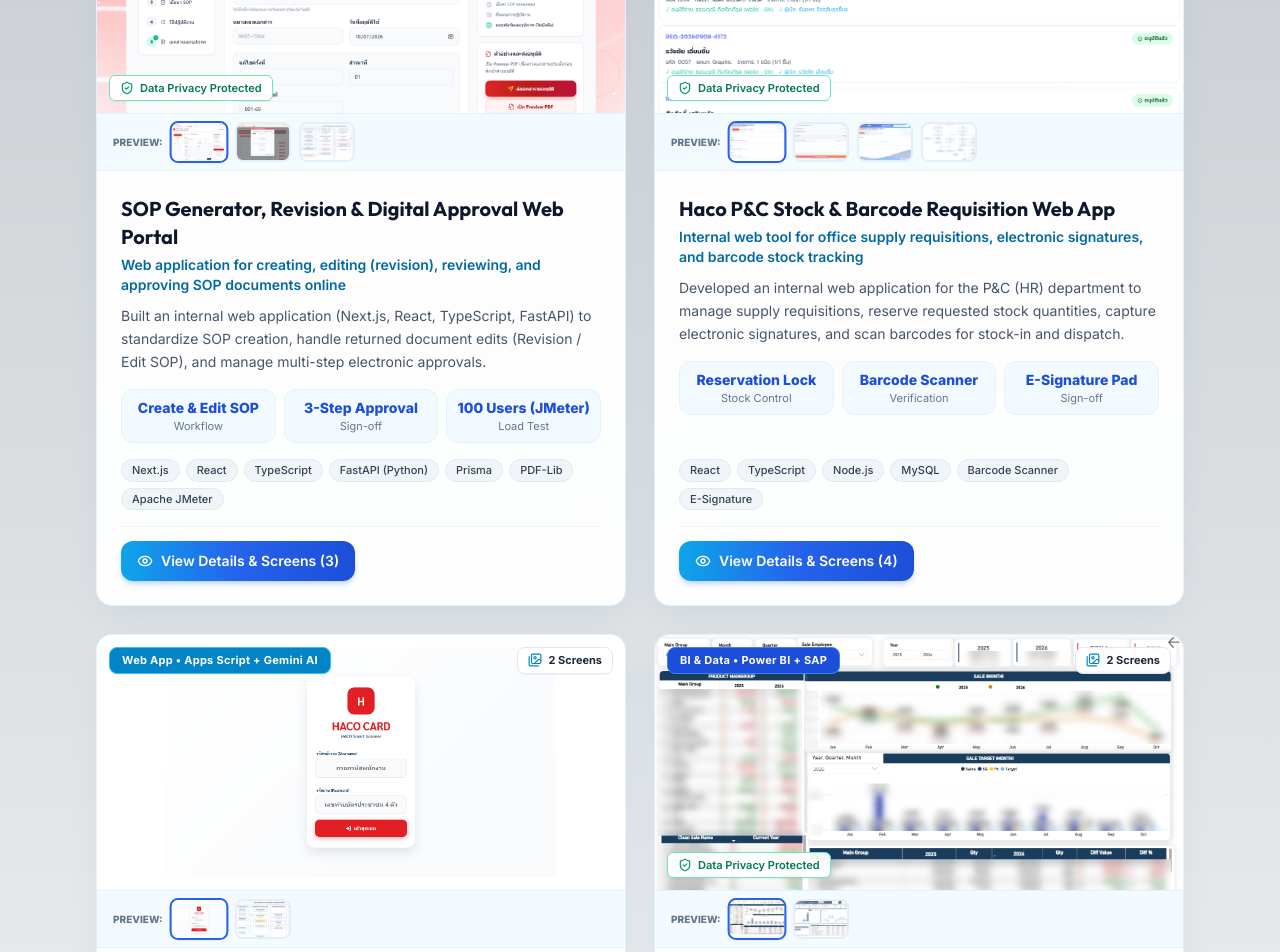
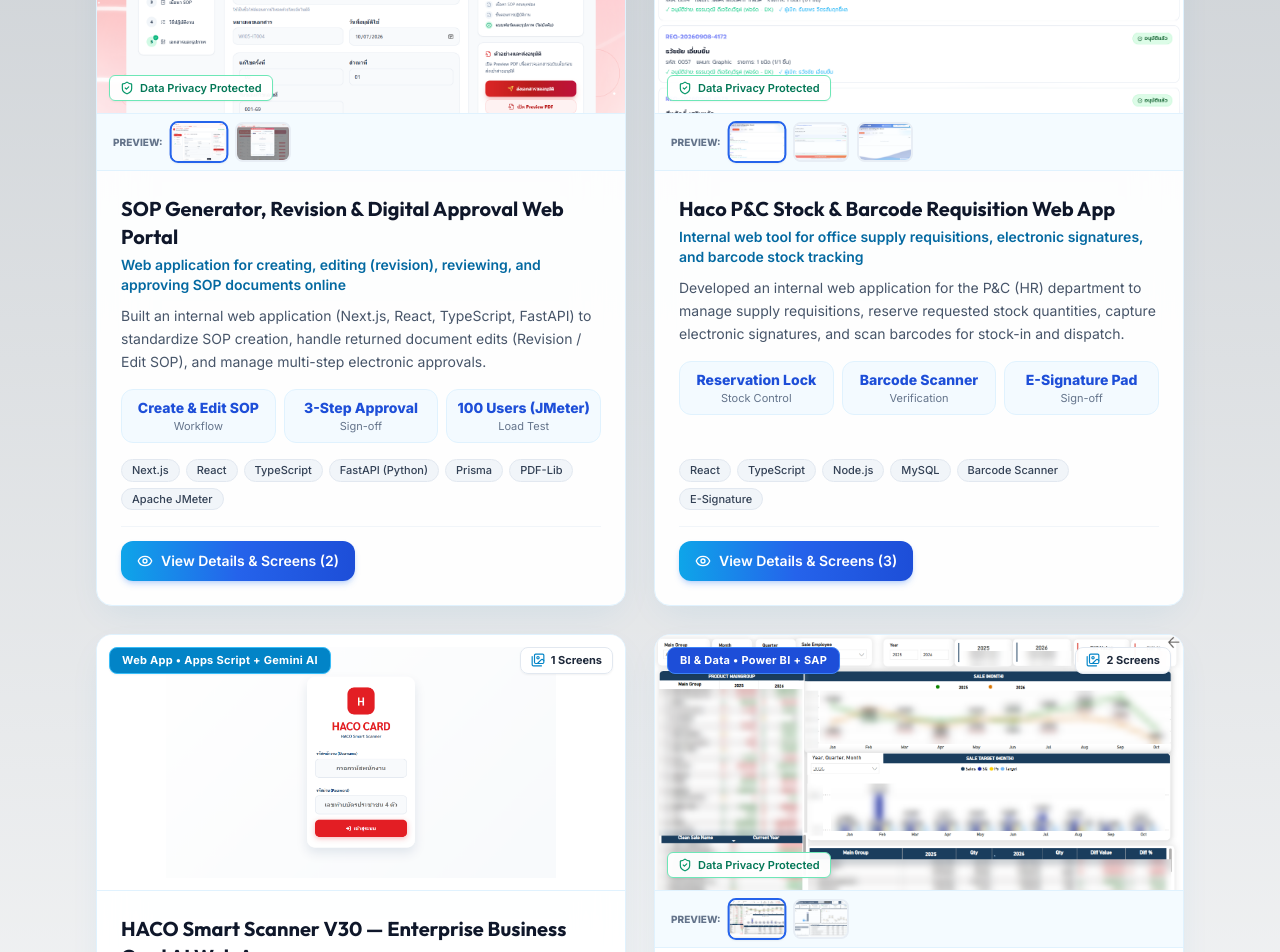
Before and after one commit to Fordhandsome/Achievement, a React (Vite) app in the folder website/: page / in a window 1280 px wide. Shown: the part 1380-2332 px from the top of the page. Built offline with nearby package versions, Linux system fonts and the light colour scheme.

Commit message:
chore: remove all Draw.io workflow diagrams as requested, focus strictly on real Web UI screens

```diff
--- a/website/src/components/ActivityGallery.tsx
+++ b/website/src/components/ActivityGallery.tsx
@@ -5,7 +5,7 @@
 
 export interface GalleryPhoto {
   id: string;
-  category: 'webapp' | 'workflow' | 'training' | 'dashboard';
+  category: 'webapp' | 'training' | 'dashboard';
   title: string;
   subtitle: string;
   src: string;
@@ -45,46 +45,6 @@
       subtitle: 'Load-tested with 100 concurrent users and 1,100 requests (0% error rate)',
       src: 'assets/sop-jmeter-100users.png',
       tag: 'JMeter Load Test'
-    },
-    {
-      id: 'p-wf-sop-master',
-      category: 'workflow',
-      title: 'SOP Portal: Master System Architecture Flowchart (Draw.io)',
-      subtitle: 'Architectural flowchart with 4 swimlanes (User, Reviewer, Approver, Database) and automated status routing',
-      src: 'assets/sop-drawio-workflow.png',
-      tag: 'Draw.io Architecture'
-    },
-    {
-      id: 'p-wf-sop-lifecycle',
-      category: 'workflow',
-      title: 'SOP Portal: Operational Process & Quality Gate Review (Draw.io)',
-      subtitle: 'End-to-end lifecycle: form creation, document checklist gate, reviewer revision loops, and digital stamping',
-      src: 'assets/sop-dark-drawio-workflow.png',
-      tag: 'Draw.io Lifecycle'
-    },
-    {
-      id: 'p-wf-hr-stock',
-      category: 'workflow',
-      title: 'Haco P&C Stock: Barcode Requisition & PO-Linked Flowchart (Draw.io)',
-      subtitle: 'Complete system workflow: Employee requisition, inventory auto-reservation, PO stock-in, and barcode dispatch',
-      src: 'assets/hr-drawio-workflow.png',
-      tag: 'Draw.io Workflow'
-    },
-    {
-      id: 'p-wf-doc-builder',
-      category: 'workflow',
-      title: 'Automated Document Builder Architecture (Draw.io)',
-      subtitle: 'System workflow diagram for automated template document generation',
-      src: 'assets/doc-builder-drawio-workflow.png',
-      tag: 'Draw.io Architecture'
-    },
-    {
-      id: 'p-wf-smart-scanner',
-      category: 'workflow',
-      title: 'HACO Smart Scanner V30: Multi-Model AI Architecture (Draw.io)',
-      subtitle: '4-swimlane architecture: Web Client, Google Apps Script Controller, Gemini 2.5 Flash / Gemma 3 Engine, and Google Workspace Store',
-      src: 'assets/smart-scanner-drawio-workflow.png',
-      tag: 'Draw.io Architecture'
     },
     {
       id: 'p-web-hr-sig',
@@ -201,46 +161,6 @@
       tag: 'JMeter Load Test'
     },
     {
-      id: 'p-wf-sop-master',
-      category: 'workflow',
-      title: 'ผังสถาปัตยกรรมระบบ SOP: Master Flowchart & Swimlanes (Draw.io)',
-      subtitle: 'แผนภาพ 4 สายงาน (User, Reviewer, Approver, Database) แสดงขั้นตอนการสร้าง ตรวจทาน และอนุมัติ',
-      src: 'assets/sop-drawio-workflow.png',
-      tag: 'Draw.io Architecture'
-    },
-    {
-      id: 'p-wf-sop-lifecycle',
-      category: 'workflow',
-      title: 'ผังขั้นตอนปฏิบัติการ SOP: Process & Quality Gate (Draw.io)',
-      subtitle: 'ผังวงจรชีวิตเอกสาร: สร้างเอกสาร 5 ขั้นตอน, จุดตรวจทาน Checklist, การส่งกลับแก้ไข (Revision) และประทับตรา',
-      src: 'assets/sop-dark-drawio-workflow.png',
-      tag: 'Draw.io Lifecycle'
-    },
-    {
-      id: 'p-wf-hr-stock',
-      category: 'workflow',
-      title: 'ผังระบบเบิกพัสดุและบาร์โค้ดสต็อก Haco P&C (Draw.io)',
-      subtitle: 'ขั้นตอนการขอเบิกพัสดุ จองสต็อกล่วงหน้า การรับเข้าสต็อกผูก PO และการยิงบาร์โค้ดตัดจ่าย',
-      src: 'assets/hr-drawio-workflow.png',
-      tag: 'Draw.io Workflow'
-    },
-    {
-      id: 'p-wf-doc-builder',
-      category: 'workflow',
-      title: 'ผังสถาปัตยกรรมระบบสร้างเอกสารอัตโนมัติ (Draw.io)',
-      subtitle: 'แผนภาพขั้นตอนการสร้างเอกสารอัตโนมัติจากแม่แบบและฐานข้อมูล',
-      src: 'assets/doc-builder-drawio-workflow.png',
-      tag: 'Draw.io Architecture'
-    },
-    {
-      id: 'p-wf-smart-scanner',
-      category: 'workflow',
-      title: 'ผังสถาปัตยกรรม HACO Smart Scanner V30 (Draw.io)',
-      subtitle: 'ผังระบบ 4 สายงาน: Web Client, Google Apps Script Controller, Gemini 2.5 Flash / Gemma 3 Engine, Google Workspace Store',
-      src: 'assets/smart-scanner-drawio-workflow.png',
-      tag: 'Draw.io Architecture'
-    },
-    {
       id: 'p-web-hr-sig',
       category: 'webapp',
       title: 'หน้าเว็บจริง: สรุปรายการขอเบิกพัสดุและเซ็นชื่ออิเล็กทรอนิกส์',
@@ -336,16 +256,14 @@
   const photoTabs =
     lang === 'en'
       ? [
-          { id: 'all', label: `All Items (${photos.length})` },
-          { id: 'webapp', label: `Live Web UI & JMeter (${photos.filter((p) => p.category === 'webapp').length})` },
-          { id: 'workflow', label: `Draw.io Workflows (${photos.filter((p) => p.category === 'workflow').length})` },
+          { id: 'all', label: `All Screens & Photos (${photos.length})` },
+          { id: 'webapp', label: `Live Web UI & Load Test (${photos.filter((p) => p.category === 'webapp').length})` },
           { id: 'training', label: `Copilot Training Photos (${photos.filter((p) => p.category === 'training').length})` },
           { id: 'dashboard', label: `Power BI & SAP (${photos.filter((p) => p.category === 'dashboard').length})` }
         ]
       : [
           { id: 'all', label: `ทั้งหมด (${photos.length})` },
           { id: 'webapp', label: `หน้าจอเว็บจริง & JMeter (${photos.filter((p) => p.category === 'webapp').length})` },
-          { id: 'workflow', label: `ผังระบบ Draw.io (${photos.filter((p) => p.category === 'workflow').length})` },
           { id: 'training', label: `ภาพถ่ายการสอน Copilot (${photos.filter((p) => p.category === 'training').length})` },
           { id: 'dashboard', label: `Power BI & SAP (${photos.filter((p) => p.category === 'dashboard').length})` }
         ];
@@ -376,8 +294,8 @@
           </h2>
           <p className="text-slate-600 text-xs sm:text-sm mt-2">
             {lang === 'en'
-              ? 'Real web application screens, Draw.io system architecture workflows, JMeter load tests, and genuine event photographs.'
-              : 'แสดงหน้าจอ Web Application จริง, ผังสถาปัตยกรรมระบบ Draw.io, ผลทดสอบ JMeter และภาพถ่ายการจัดอบรมจริง'}
+              ? 'Only real web application screens (using anonymized demo accounts), JMeter load test results, and real event photographs are shown.'
+              : 'แสดงเฉพาะหน้าจอ Web Application จริง (ด้วยข้อมูลจำลอง), ผลทดสอบ JMeter และภาพถ่ายการจัดอบรมจริง'}
           </p>
         </div>
 
@@ -424,9 +342,7 @@
                     src={photo.src}
                     alt={photo.title}
                     loading="lazy"
-                    className={`w-full h-full transition-transform duration-500 group-hover:scale-105 ${
-                      photo.category === 'workflow' ? 'object-contain p-2 bg-white' : 'object-cover object-top'
-                    }`}
+                    className="w-full h-full object-cover object-top transition-transform duration-500 group-hover:scale-105"
                   />
                   <div className="absolute top-2.5 left-2.5">
                     <span className="px-2.5 py-0.5 rounded-md text-[10px] font-extrabold bg-blue-600 text-white shadow-sm">
--- a/website/src/data/portfolioData.ts
+++ b/website/src/data/portfolioData.ts
@@ -44,10 +44,6 @@
         {
           src: 'assets/sop-live-signature.png',
           caption: 'Approval & E-Signature Screen: Electronic signature pad modal allowing reviewers and approvers to verify and stamp SOP documents'
-        },
-        {
-          src: 'assets/sop-drawio-workflow.png',
-          caption: 'System Workflow Diagram (Draw.io): Detailed 4-swimlane lifecycle (User, Reviewer, Approver, and Database / Automation routing)'
         }
       ],
       shortDesc:
@@ -90,10 +86,6 @@
         {
           src: 'assets/hr-live-queue.png',
           caption: 'Approval & Dispatch Screen: HR staff review pending requisitions and scan item barcodes to approve dispatch'
-        },
-        {
-          src: 'assets/hr-drawio-workflow.png',
-          caption: 'System Workflow Diagram (Draw.io): End-to-end flowchart from employee request, inventory reservation, to barcode verification'
         }
       ],
       shortDesc:
@@ -129,10 +121,6 @@
         {
           src: 'assets/haco-card-scanner.png',
           caption: 'Live Web UI: Employee authentication and smart card capture interface for mobile & desktop browsers'
-        },
-        {
-          src: 'assets/smart-scanner-drawio-workflow.png',
-          caption: 'System Workflow Diagram (Draw.io): 4-swimlane architecture covering Web Client, Google Apps Script Controller, Gemini 2.5 Flash / Gemma 3 Fallback Engine, and Google Workspace Store'
         }
       ],
       shortDesc:
@@ -259,10 +247,6 @@
         {
           src: 'assets/sop-live-signature.png',
           caption: 'หน้าอนุมัติและประทับลายเซ็นดิจิทัล: หน้าต่างสำหรับผู้ตรวจทานและผู้อนุมัติวาดลายเซ็นเพื่อประทับตราเอกสาร SOP'
-        },
-        {
-          src: 'assets/sop-drawio-workflow.png',
-          caption: 'ผังสถาปัตยกรรมระบบการทำงาน (Draw.io): แผนภาพ 4 สายงาน (ผู้จัดทำ, ผู้ตรวจ, ผู้อนุมัติ, ฐานข้อมูล) แสดงวงจรการทำงานครบวงจร'
         }
       ],
       shortDesc:
@@ -305,10 +289,6 @@
         {
           src: 'assets/hr-live-queue.png',
           caption: 'หน้าผู้อนุมัติและตัดจ่ายพัสดุ: เจ้าหน้าที่ HR ตรวจสอบคิวคำขอและใช้ปืนยิงบาร์โค้ดสแกนจ่ายของ'
-        },
-        {
-          src: 'assets/hr-drawio-workflow.png',
-          caption: 'ผังระบบงาน (Draw.io): แผนภาพขั้นตอนการขอเบิกพัสดุ จองยอดสต็อกล่วงหน้า การรับเข้าสต็อกผูก PO และการยิงบาร์โค้ดจ่ายของ'
         }
       ],
       shortDesc:
@@ -344,10 +324,6 @@
         {
           src: 'assets/haco-card-scanner.png',
           caption: 'หน้าจอเว็บจริง: ระบบยืนยันตัวตนพนักงานและอินเทอร์เฟซสแกนนามบัตรอัจฉริยะ รองรับทั้งเบราว์เซอร์มือถือและคอมพิวเตอร์'
-        },
-        {
-          src: 'assets/smart-scanner-drawio-workflow.png',
-          caption: 'ผังสถาปัตยกรรมระบบการทำงาน (Draw.io): แผนภาพ 4 สายงาน (Web Client, Google Apps Script Controller, Gemini / Gemma AI Engine, Google Workspace Store)'
         }
       ],
       shortDesc:
```
Also changed, not shown: 3 other files (tests, documents, lock files or other folders).
